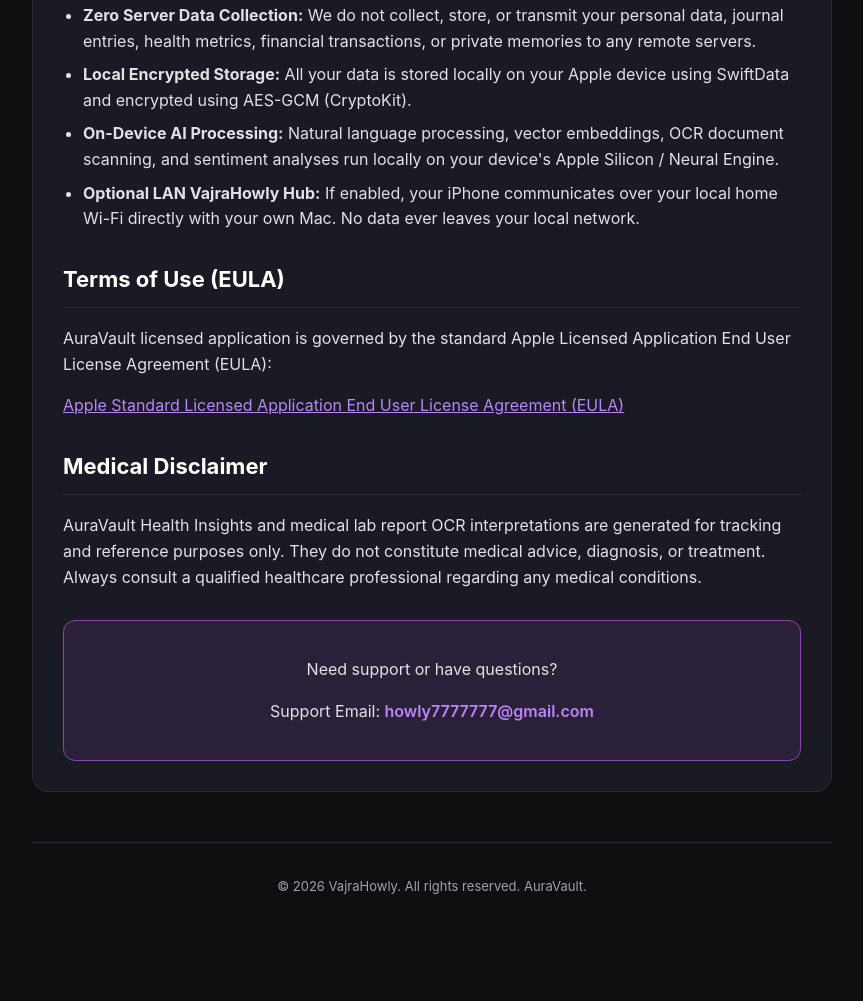
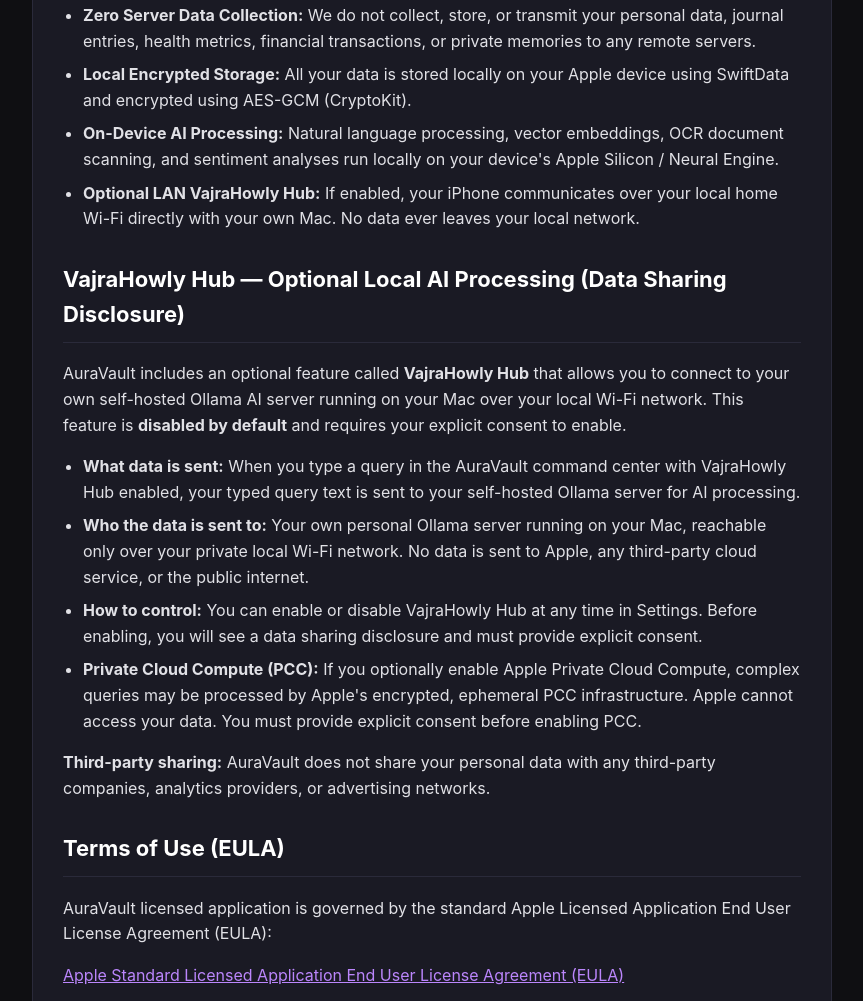
Before and after one commit to howly7777777-svg/auravault, a plain HTML site: page index.html in a window 1280 px wide. Shown: the part 521-1522 px from the top of the page, without its empty margins (208-1071 px from the left). Before the commit the page ends 1471 px from the top, so only its background shows below. Drawn offline with Linux system fonts and the light colour scheme.

Commit message:
Add files via upload

```diff
--- a/index.html
+++ b/index.html
@@ -139,6 +139,16 @@
                 <li><strong>Optional LAN VajraHowly Hub:</strong> If enabled, your iPhone communicates over your local home Wi-Fi directly with your own Mac. No data ever leaves your local network.</li>
             </ul>
 
+            <h2>VajraHowly Hub — Optional Local AI Processing (Data Sharing Disclosure)</h2>
+            <p>AuraVault includes an optional feature called <strong>VajraHowly Hub</strong> that allows you to connect to your own self-hosted Ollama AI server running on your Mac over your local Wi-Fi network. This feature is <strong>disabled by default</strong> and requires your explicit consent to enable.</p>
+            <ul>
+                <li><strong>What data is sent:</strong> When you type a query in the AuraVault command center with VajraHowly Hub enabled, your typed query text is sent to your self-hosted Ollama server for AI processing.</li>
+                <li><strong>Who the data is sent to:</strong> Your own personal Ollama server running on your Mac, reachable only over your private local Wi-Fi network. No data is sent to Apple, any third-party cloud service, or the public internet.</li>
+                <li><strong>How to control:</strong> You can enable or disable VajraHowly Hub at any time in Settings. Before enabling, you will see a data sharing disclosure and must provide explicit consent.</li>
+                <li><strong>Private Cloud Compute (PCC):</strong> If you optionally enable Apple Private Cloud Compute, complex queries may be processed by Apple's encrypted, ephemeral PCC infrastructure. Apple cannot access your data. You must provide explicit consent before enabling PCC.</li>
+            </ul>
+            <p><strong>Third-party sharing:</strong> AuraVault does not share your personal data with any third-party companies, analytics providers, or advertising networks.</p>
+
             <h2>Terms of Use (EULA)</h2>
             <p>AuraVault licensed application is governed by the standard Apple Licensed Application End User License Agreement (EULA):</p>
             <p><a href="https://www.apple.com/legal/internet-services/itunes/dev/stdeula/" target="_blank" style="color: #bb86fc;">Apple Standard Licensed Application End User License Agreement (EULA)</a></p>
```
